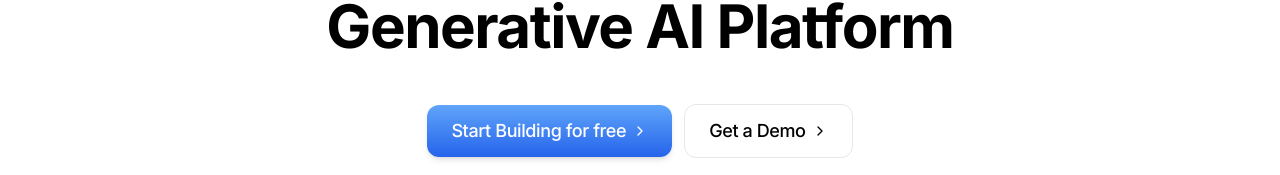
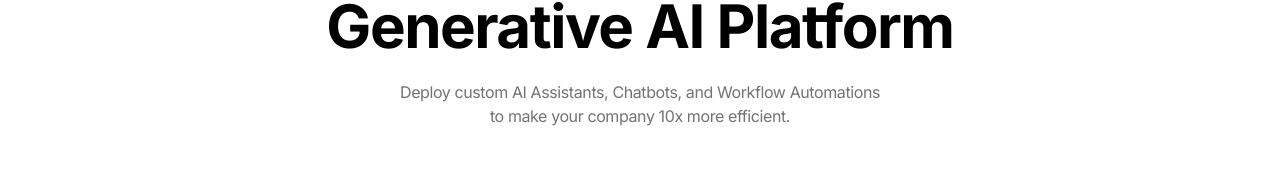
Before and after one commit to yashsehgal/stack-ai-redesign, a Next.js app: page / in a window 1280 px wide. Shown: the part 316-491 px from the top of the page. Built offline with nearby package versions, Linux system fonts and the light colour scheme.

Commit message:
💄 Style and layout changes in hero section

```diff
--- a/components/sections/hero.tsx
+++ b/components/sections/hero.tsx
@@ -26,7 +26,7 @@ export default function HeroSection() {
     <SectionContainer id="hero" className="pb-12">
       <ViewContainer>
         <div
-          className="announcement-cta-wrapper pl-3 pr-1 py-1 text-sm bg-neutral-100 border w-fit rounded-full flex flex-row items-center gap-2 cursor-pointer mx-auto mb-8"
+          className="announcement-cta-wrapper pl-3 pr-1 py-1 text-sm bg-neutral-100 hover:bg-neutral-200/60 border w-fit rounded-full flex flex-row items-center gap-2 cursor-pointer mx-auto mb-8"
           onClick={() =>
             window.open('https://www.stack-ai.com/blog/ai-assistants')
           }>
@@ -39,6 +39,10 @@ export default function HeroSection() {
           The No-Code <br />
           Generative AI Platform
         </h1>
+        <p className='text-center text-neutral-500 mt-6'>
+          Deploy custom AI Assistants, Chatbots, and Workflow Automations<br />
+          to make your company 10x more efficient.
+        </p>
         <CTAList className="justify-center mt-12 max-md:mt-6">
           <Button size="lg" variant="gloss" withArrow className="">
             Start Building for free
```
